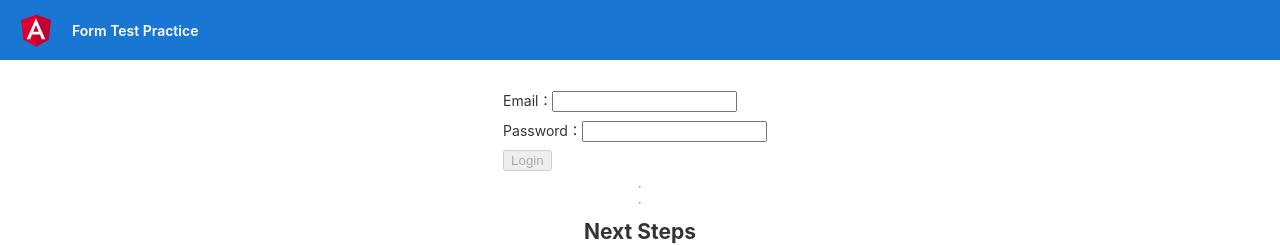
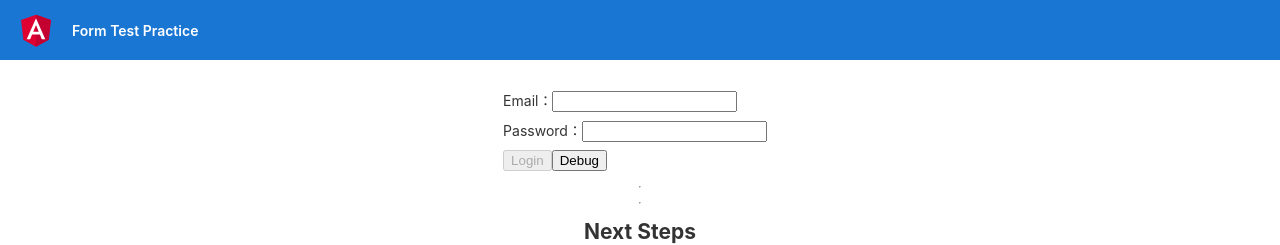
Before and after one commit to hildaChuang/form-test-practice, an Angular app: page / in a window 1280 px wide. Shown: the top 245 px of the page. Built offline with nearby package versions, Linux system fonts and the light colour scheme.

Commit message:
chore(day-7): add debug function

```diff
--- a/src/app/app.component.html
+++ b/src/app/app.component.html
@@ -56,6 +56,7 @@
 
     <p class="form-field">
       <button type="submit" [disabled]="form.invalid">Login</button>
+      <button type="button" (click)="onDebug()">Debug</button>
     </p>
 
   </form>
--- a/src/app/app.component.ts
+++ b/src/app/app.component.ts
@@ -1,5 +1,5 @@
 import { Component, ViewChild } from '@angular/core';
-import { NgModel, ValidationErrors } from '@angular/forms';
+import { NgForm, NgModel, ValidationErrors } from '@angular/forms';
 
 @Component({
   selector: 'app-root',
@@ -9,6 +9,7 @@ import { NgModel, ValidationErrors } from '@angular/forms';
 export class AppComponent {
   @ViewChild('accountNgModel') accountNgModelRef: NgModel;
   @ViewChild('passwordNgModel') passwordNgModelRef: NgModel;
+  @ViewChild('form') form: NgForm;
 
   title = 'form-test-practice';
 
@@ -16,6 +17,10 @@ export class AppComponent {
   password = '';
   accountErrorMsg = '';
   passwordErrorMsg = '';
+
+  onDebug(): void {
+    console.log('ngModel:', this.form);
+  }
 
   onChangeAccount(account: string, errors: ValidationErrors): void {
     this.account = account;
```
